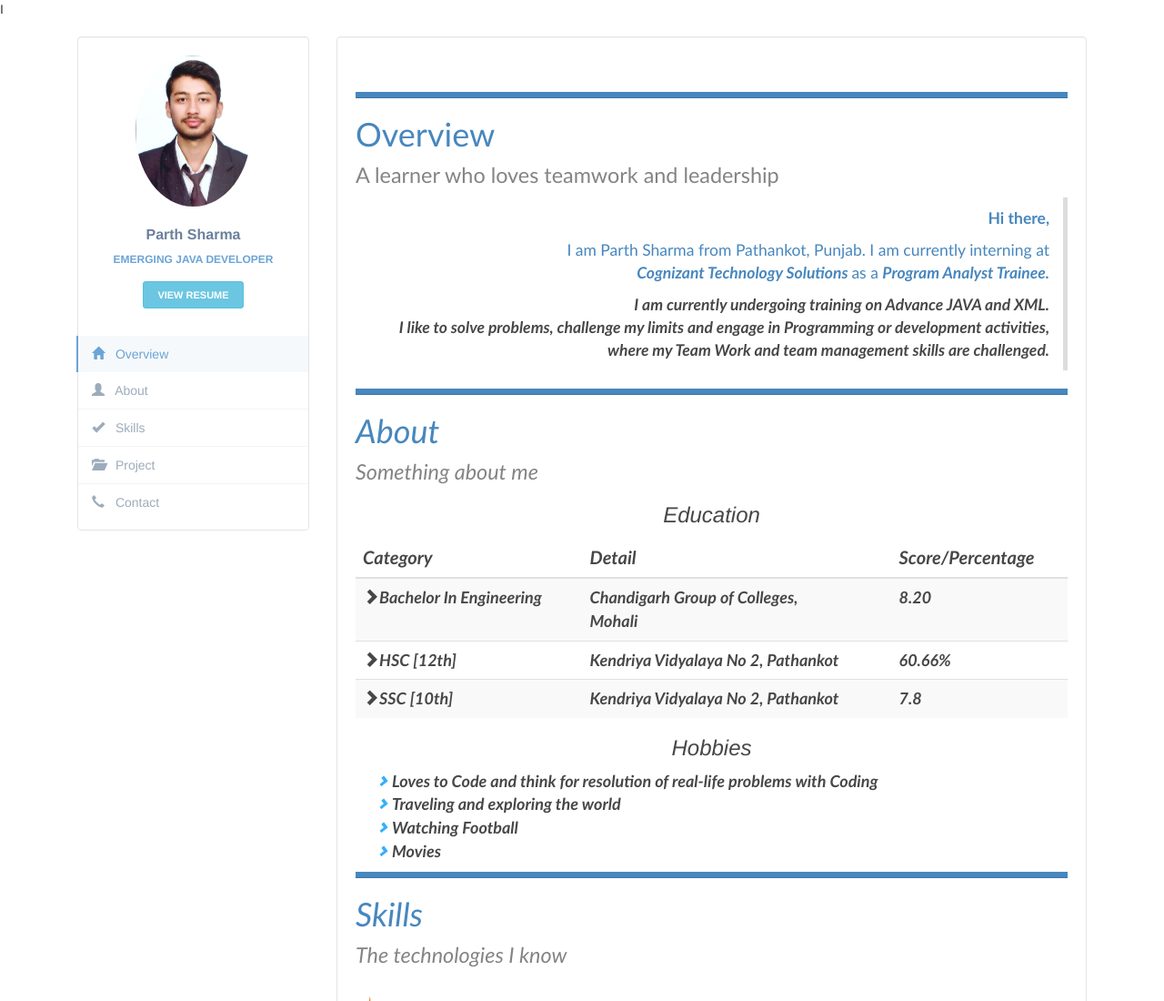
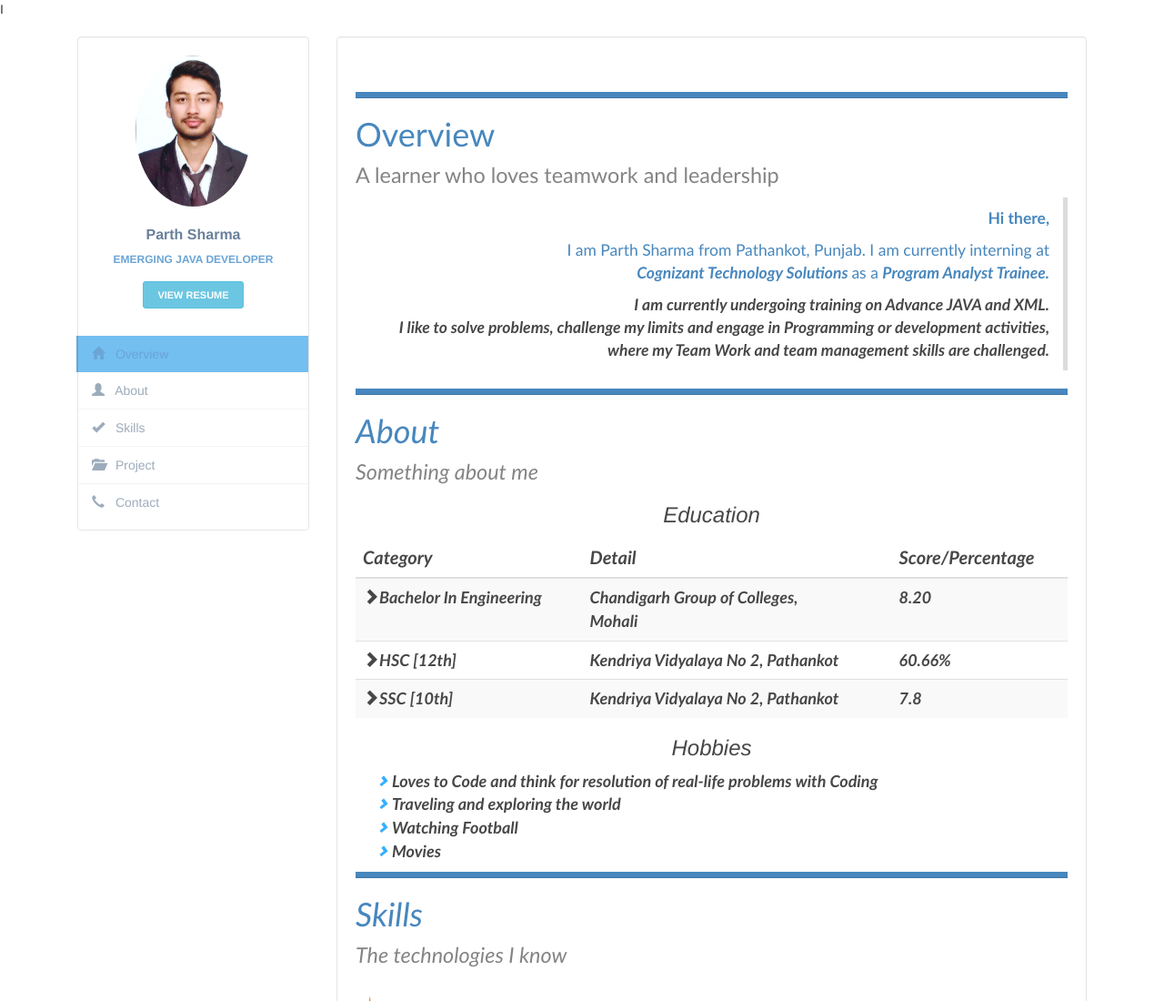
Before and after one commit to ParthSharma1/ParthSharma1.github.io, a plain HTML site: page index.html in a window 1280 px wide. Shown: the top 1100 px of the page at 91% size. Drawn offline with nearby package versions, Linux system fonts and the light colour scheme; files that its build step writes are made by us from their sources.

Commit message:
Update style.css

```diff
--- a/css/style.css
+++ b/css/style.css
@@ -100,7 +100,7 @@ body {
 
   .profile-usermenu ul li.active a {
     color: #5b9bd1;
-    background-color: #f6f9fb;
+    background-color: #64b8ef;
     border-left: 2px solid #5b9bd1;
     margin-left: -2px;
   }
```
